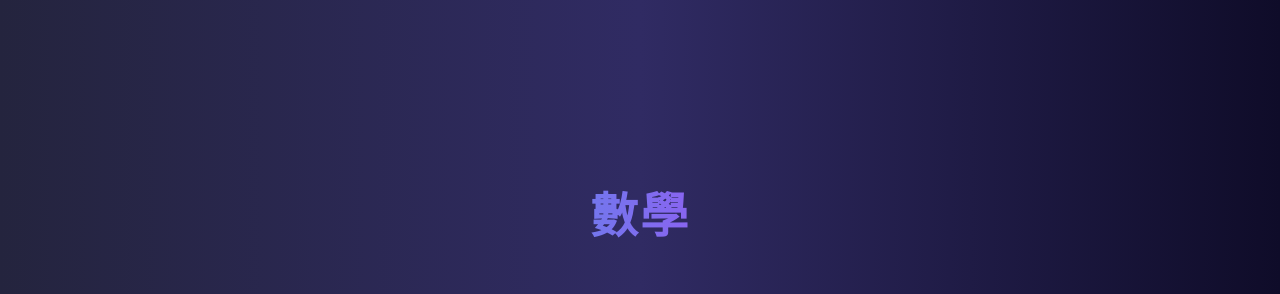
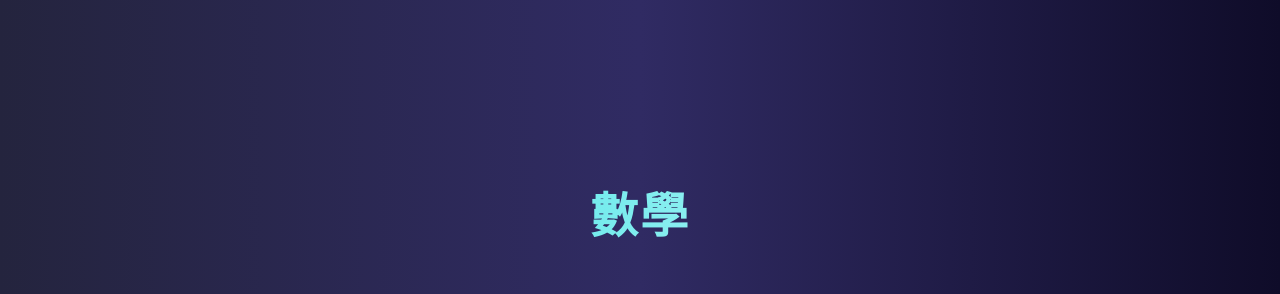
Before and after one commit to tvb8686/Maths, a plain HTML site: page index.html in a window 1280 px wide. Shown: the top 294 px of the page. Drawn offline with Linux system fonts and the light colour scheme.

Commit message:
changed title colour to white

```diff
--- a/style.css
+++ b/style.css
@@ -31,7 +31,7 @@ header h1 {
     font-size: 3rem;
     letter-spacing: 2px;
     text-transform: uppercase;
-    background: linear-gradient(to right, #00dbde, #fc00ff);
+    background: linear-gradient(to right, #00dbde, white);
     -webkit-background-clip: text;
     -webkit-text-fill-color: transparent;
 }
```
